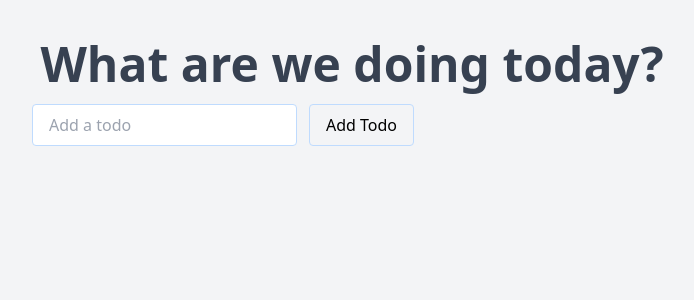
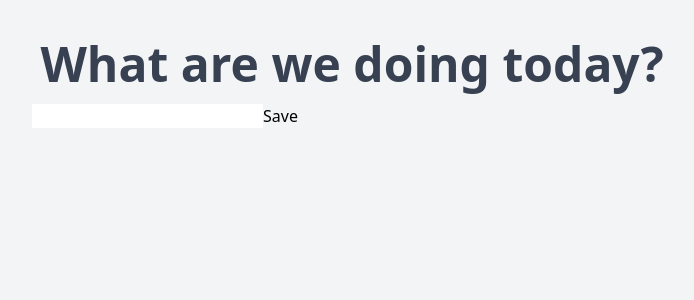
Before and after one commit to alex-candido/kaizen-nuxt-todo-list, a Nuxt app: page / in a window 1280 px wide. Shown: the top 300 px of the page, without its empty margins (288-982 px from the left). Built offline with nearby package versions, Linux system fonts and the light colour scheme.

Commit message:
estrutura inicial TodoInput.vue

```diff
--- a/app.vue
+++ b/app.vue
@@ -1,3 +1,27 @@
+<script lang="ts" setup>
+  import { useTodoStore } from '~~/store/todo';
+
+  const todoStore = useTodoStore();
+  const newTodo = ref("")
+  const error = ref(false)
+
+  const saveNewTodo = () => {
+    if(newTodo.value.length < 0) {
+      error.value = true;
+      return;
+    }
+
+    todoStore.add({
+      label: newTodo.value,
+    })
+
+    newTodo.value = "";
+
+    console.log(todoStore.items)
+  }
+
+</script>
+
 <template>
   <main class="min-h-screen bg-gray-100 pt-18">
     <section class="text-center pt-10">
@@ -6,10 +30,12 @@
     <section
     class="w-8/12 md:mx-auto lg:w-6/12 py-4 rounded-lg"
     >
-      <form @submit.prevent>
+      <todo-input v-model="newTodo" @save="saveNewTodo" :error="error" />
+      <todo-list />
+      <!-- <form @submit.prevent>
         <input type="text" class="py-2 px-4 border border-blue-200 focus:outline-blue-400 rounded" placeholder="Add a todo">
         <button class="transition-all duration-200 border border-blue-200 py-2 px-4 ml-3 hover:bg-blue-200 rounded">Add Todo</button>
-      </form>
+      </form> -->
     </section>
   </main>
 </template>
--- /dev/null
+++ b/components/TodoInput.vue
@@ -0,0 +1,27 @@
+<script lang="ts" setup>
+  const props = defineProps<{
+    modelValue: string;
+    error: boolean;
+  }>();
+
+  const emit = defineEmits<{
+    (e: 'update:modelValue', value: string): void;
+    (e: 'save'): void;
+  }>();
+
+  const localState = computed({
+    get() {
+      return props.modelValue;
+    },
+    set(value) {
+      emit("update:modelValue", value);
+    }
+  })
+</script>
+
+<template>
+  <div class="todoInput">
+    <input v-model="localState" type="text" @keypress.enter="$emit('save')">
+    <button @click="$emit('save')">Save</button>
+  </div>
+</template>
--- /dev/null
+++ b/components/TodoList.vue
@@ -0,0 +1,13 @@
+<template>
+  <div>
+
+  </div>
+</template>
+
+<script lang="ts" setup>
+
+</script>
+
+<style lang="scss" scoped>
+
+</style>
```
